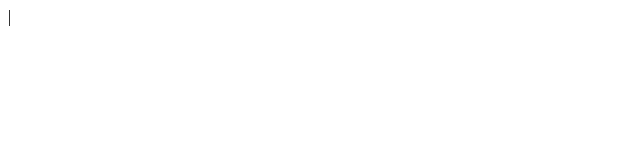
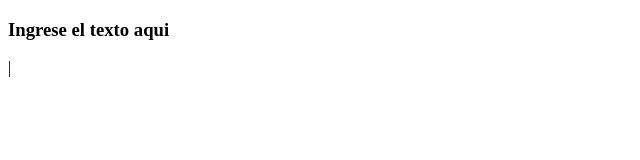
Before and after one commit to morenonicolas950/encriptador-de-texto, a plain HTML site: page index.html in a window 1280 px wide. Shown: the whole page, without its empty margins (0-640 px from the left). Drawn offline with Linux system fonts and the light colour scheme.

Commit message:
actualiza index.html

```diff
--- a/index.html
+++ b/index.html
@@ -7,6 +7,7 @@
     <link rel="stylesheet" src="styles.css">
 </head>
 <body>
+    <h3>Ingrese el texto aqui </h3>
     <script src="app.js"></script>
 </body>
 </html>|
```
